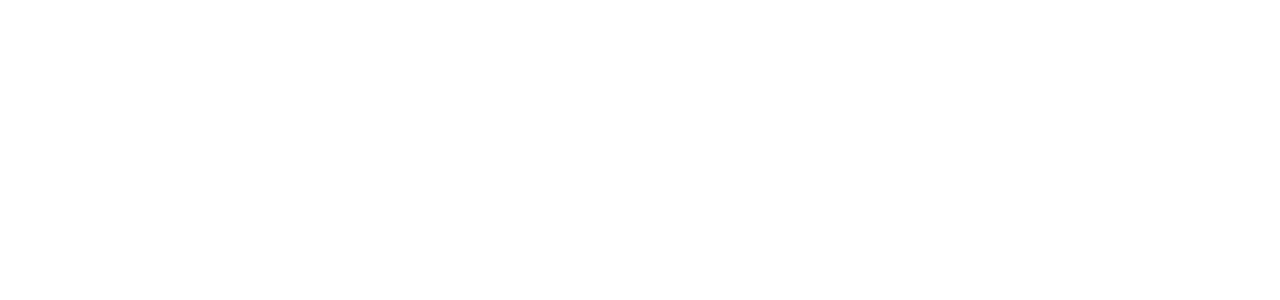
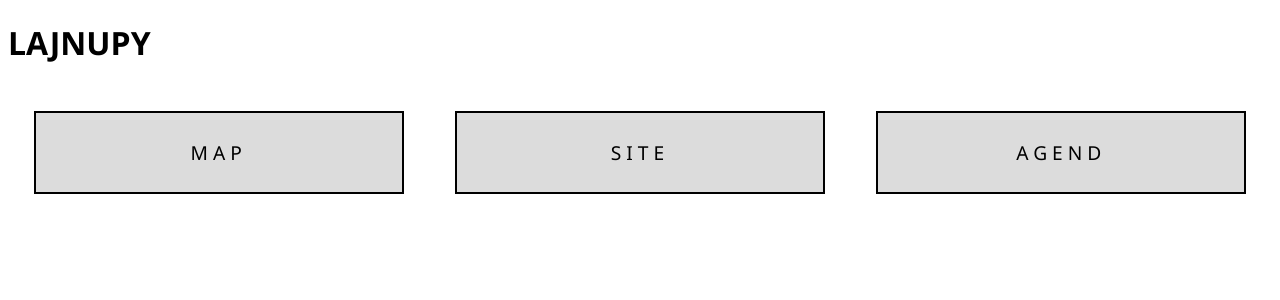
Before and after one commit to wingoxx95/lajnupy, a PHP site: page / in a window 1280 px wide. Before the commit the part shown is empty. Shown: the top 300 px of the page. Run offline with PHP 8.4, Linux system fonts and the light colour scheme.

Commit message:
przyciski i zmiana na php

```diff
--- a/index.html
+++ b/index.php
@@ -9,8 +9,14 @@
     <title>LAJNUPY</title>
 </head>
 <body>
-    <header></header>
-    <main></main>
+    <header><h1>LAJNUPY</h1></header>
+    <main>
+        <div id="menu">
+            <div class="menu_button">MAP</div>
+            <div class="menu_button">SITE</div>
+            <div class="menu_button">AGEND</div>
+        </div>
+    </main>
     <footer></footer>
 </body>
 </html>
--- a/script.js
+++ b/script.js
@@ -0,0 +1,4 @@
+function map(){
+   var a= document.getElementById("list_map");
+   a.style.display='block';
+}
--- a/style.css
+++ b/style.css
@@ -0,0 +1,30 @@
+body{
+    height: 100%;
+    font-family: 'Segoe UI', Tahoma, Geneva, Verdana, sans-serif;
+}
+#menu{
+    display: flex;
+}
+.menu_button{
+    background-color: gainsboro;
+    padding: 2vw 2vh;
+    margin: 2vw;
+    border: 2px solid black;
+    flex: 1;
+    text-align: center;
+    font-size: 120%;
+    letter-spacing: 5px;
+    transition: all;
+    transition-duration: 0.5s;
+}
+.menu_button:hover{
+    background-color: rgb(30, 29, 39);
+    color: whitesmoke;
+    border-radius: 10px;
+    border: 2px dashed whitesmoke;
+}
+#list_map{
+    display: none;
+    z-index: 2;
+    background-color: darkgreen;
+}
```
